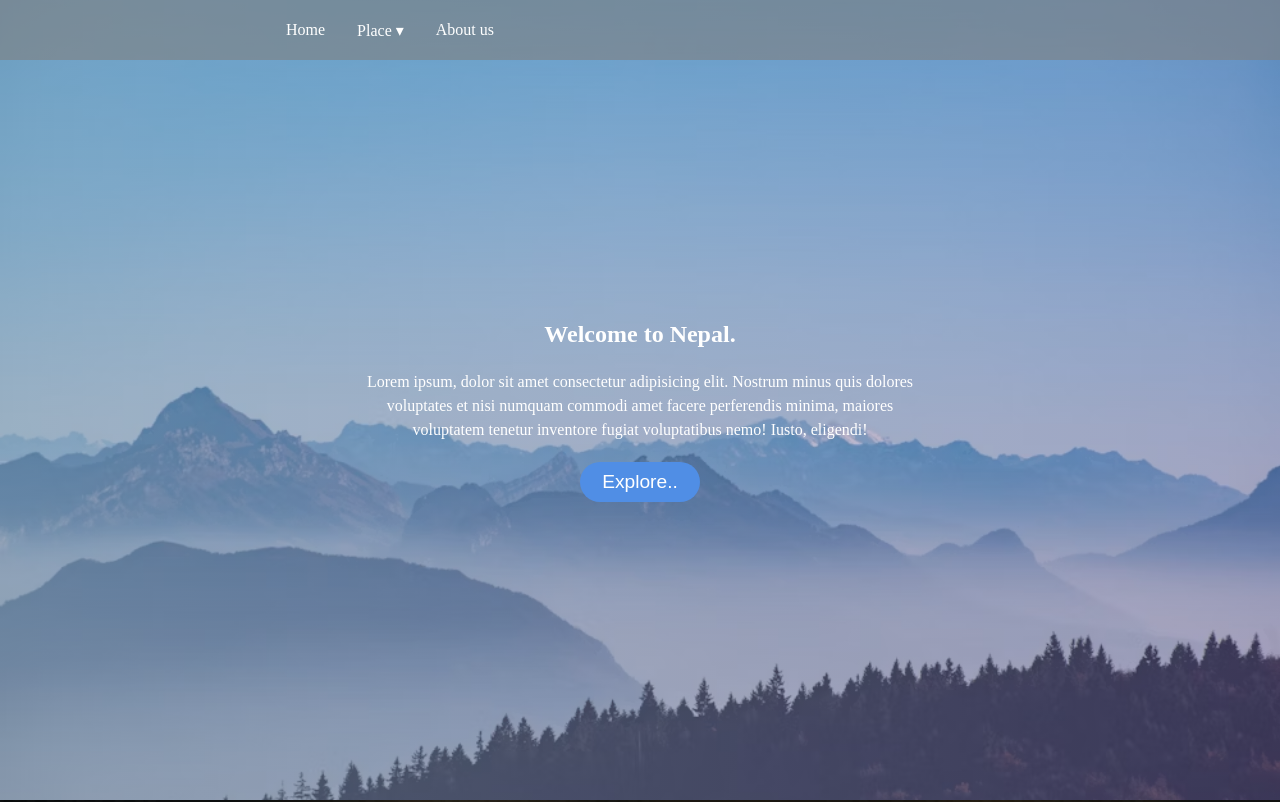
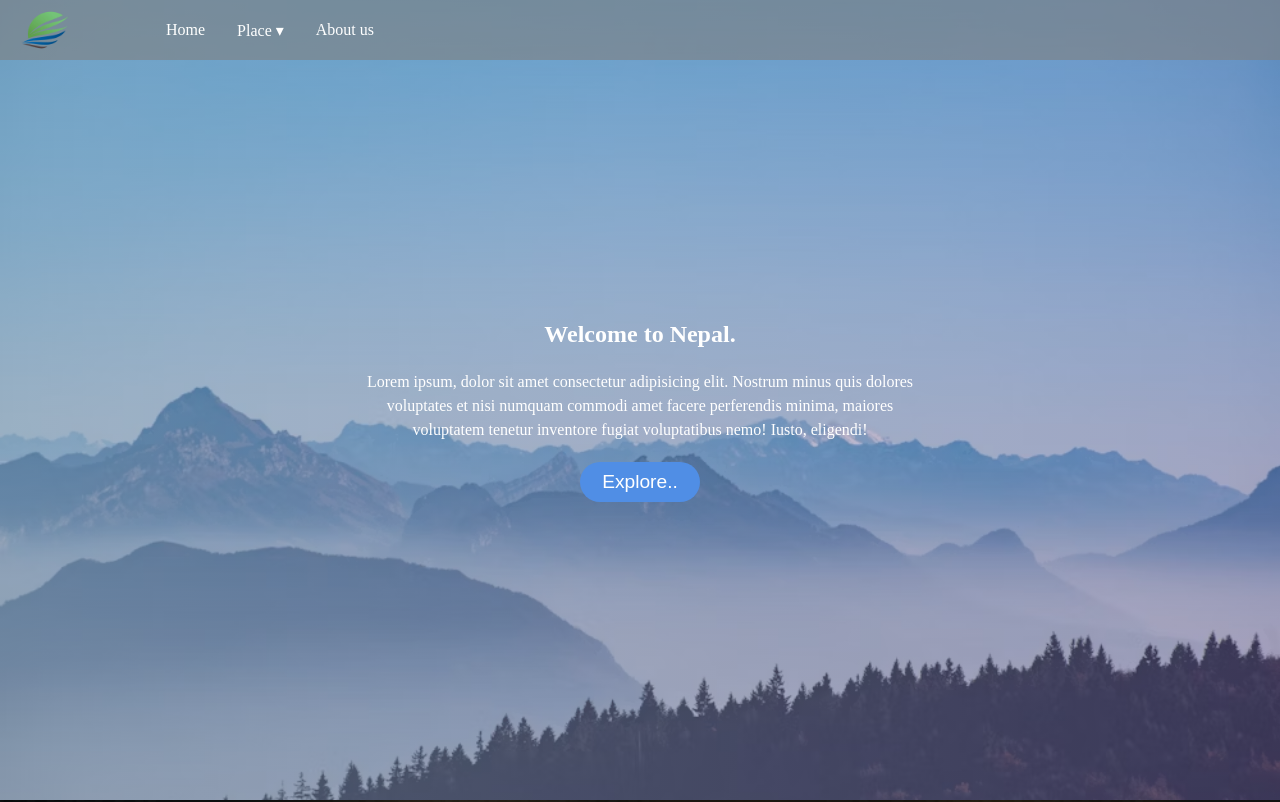
Before and after one commit to sebika123/TravelNepalCss, a website: page index.html in a window 1280 px wide. Shown: the top 802 px of the page. Drawn offline with nearby package versions, Linux system fonts and the light colour scheme.

Commit message:
logo added

```diff
--- a/index.html
+++ b/index.html
@@ -51,6 +51,7 @@
         <nav id="menu">
           <div id="hamburger" onclick="toggleNav()">Menu ☰</div>
           <ul class="main-menu clearfix">
+            <img src="./img/travel-logo.png" class="travel-logo" alt="logo" />
             <li><a href="#">Home</a></li>
             <li>
               <a
--- a/sass/components/base/_components.scss
+++ b/sass/components/base/_components.scss
@@ -14,22 +14,20 @@
 #menu ul {
   margin: 0;
 
-
   list-style: none;
 }
 
 #menu .main-menu {
   display: none;
-  padding-left: 250px;
-  position:relative;
+  // padding-left: 250px;
+  position: relative;
 }
-#menu .main-menu .sub-menu{
-position:absolute;
-  padding-right:50px;
-  top:50px;
+#menu .main-menu .sub-menu {
+  position: absolute;
+  padding-right: 50px;
+  top: 50px;
   margin-right: 20px;
 }
-
 
 #menu a {
   color: white;
@@ -45,7 +43,7 @@ position:absolute;
 
 #menu .sub-menu {
   display: none;
-  position:absolute;
+  position: absolute;
   padding-left: 520px;
 }
 
@@ -54,7 +52,7 @@ position:absolute;
   left: 100%;
   top: 50px;
 }
-#menu .sub-menu .sub-menu .sub-menu{
+#menu .sub-menu .sub-menu .sub-menu {
   position: absolute;
   left: 100%;
   top: 0px;
@@ -76,10 +74,9 @@ position:absolute;
   left: 0;
   width: 100%;
   height: 100%;
-  background: rgb(91 90 157 / 86%);
+  background: rgba(42, 42, 44, 0.829);
   display: none;
   justify-content: center;
-
 
   align-items: center;
   z-index: 2000;
@@ -152,3 +149,8 @@ position:absolute;
     border: 1px solid rgba(0, 0, 0, 0.1);
   }
 }
+
+.travel-logo {
+  width: 50px;
+  margin-right: 80px;
+}
```
Also changed, not shown: css/style.css, 1 other file.
